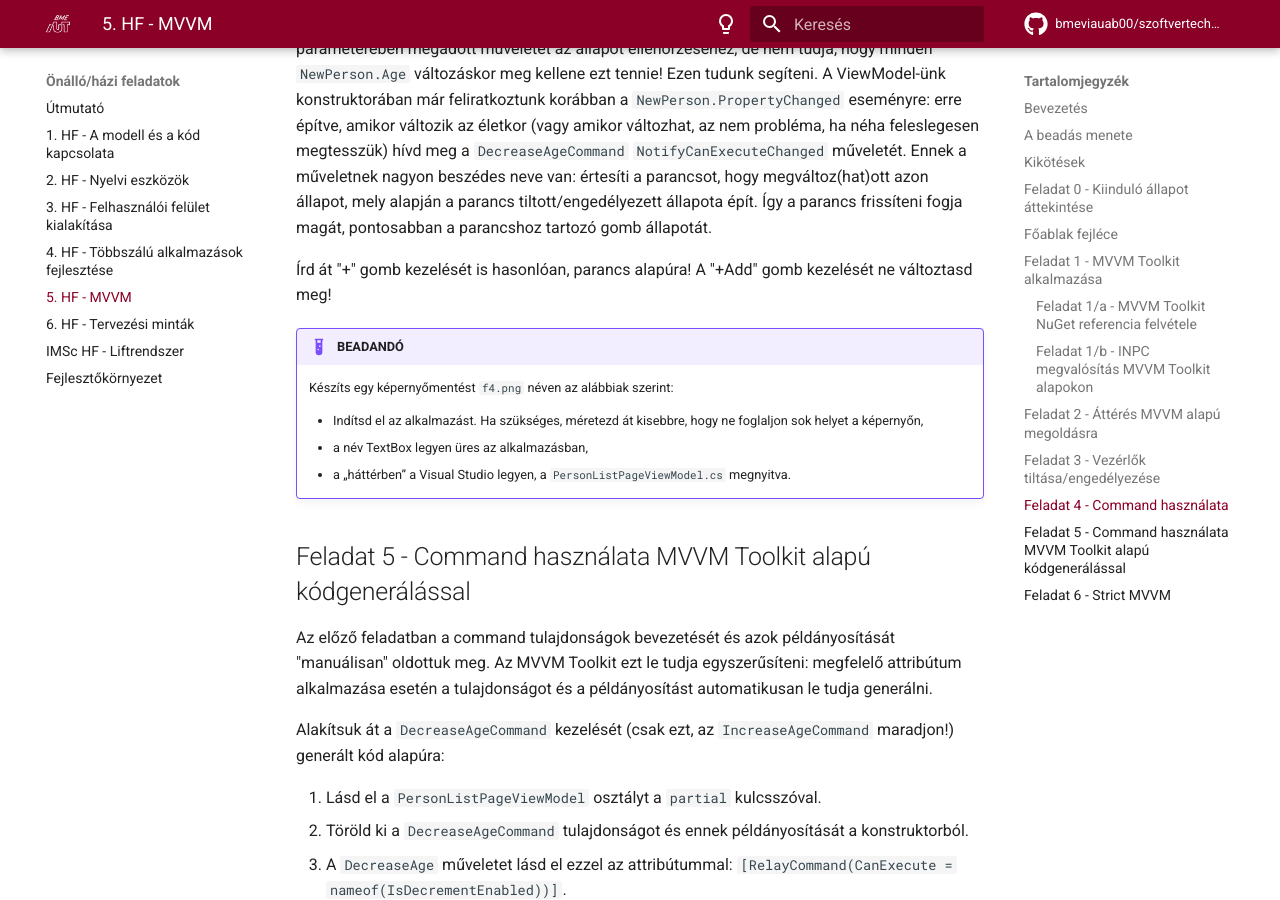
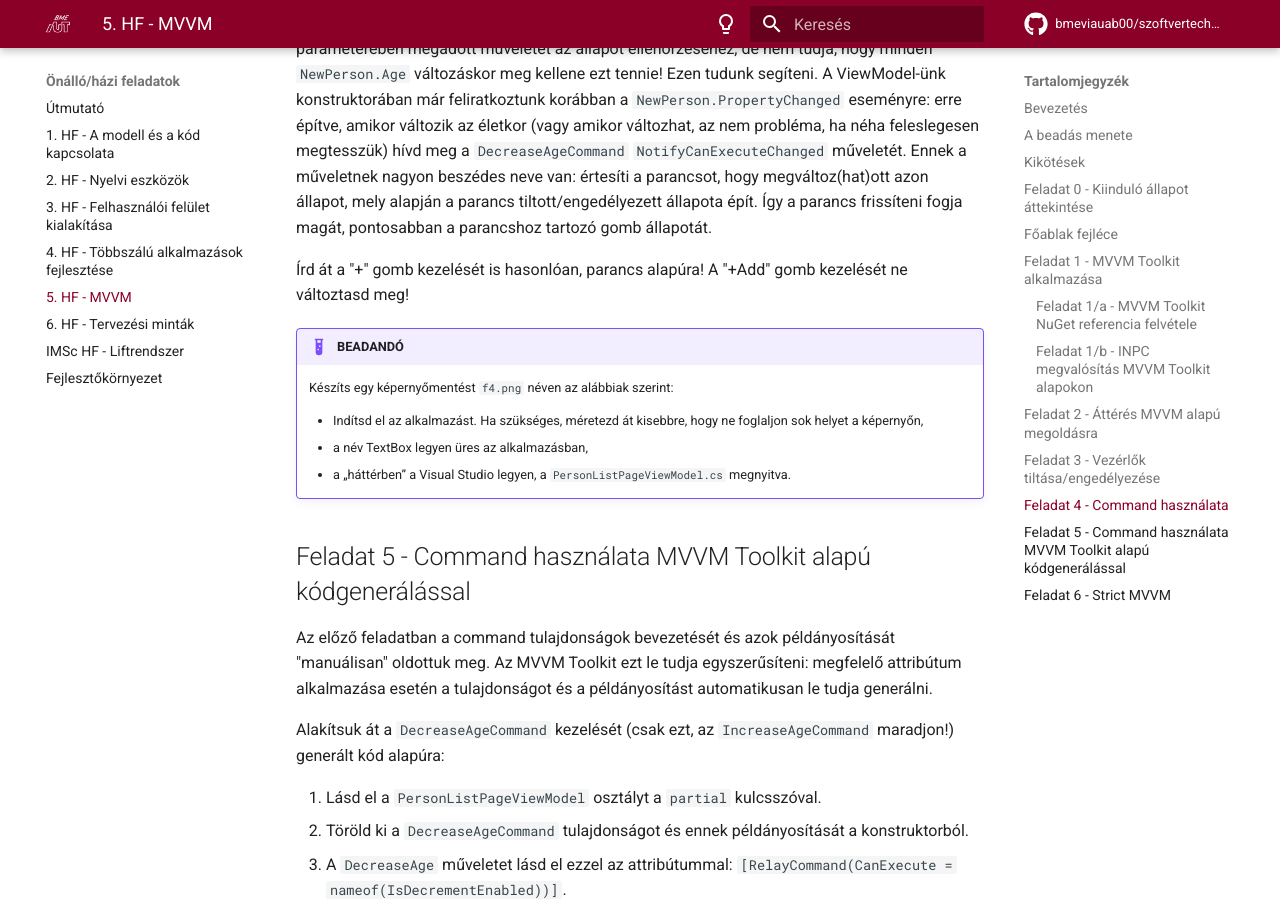
Before and after one commit to bmeviauab00/szoftvertechnikak, an MkDocs documentation site: the page built from docs/hazi/5-mvvm/index.md, in a window 1280 px wide and 900 px high, scrolled down 10592 px. Built offline with MkDocs 1.6.1 and Material for MkDocs 9.7.7, drawn with Linux system fonts in a browser that asks for light colours; emoji names are drawn with the system emoji font; comment, search, counter and statistics services are not loaded; the version menu is left out.

Commit message:
hiányzó névelő

```diff
--- a/docs/hazi/5-mvvm/index.md
+++ b/docs/hazi/5-mvvm/index.md
@@ -261,7 +261,7 @@ A következő lépésben a "-" gomb kezelését alakítjuk át command alapúra.
 
 Ha kipróbáljuk, a parancs futtatás működik, a tiltás/engedélyezés viszont még nem: ha jól megfigyeljük, a gomb mindig engedélyezett marad megjelenésében. Ennek, kicsit jobban belegondolva, logikus oka van: a `RelayCommand` meg tudja ugyan hívni a második konstruktor paraméterében megadott műveletet az állapot ellenőrzéséhez, de nem tudja, hogy minden `NewPerson.Age` változáskor meg kellene ezt tennie! Ezen tudunk segíteni. A ViewModel-ünk konstruktorában már feliratkoztunk korábban a `NewPerson.PropertyChanged` eseményre: erre építve, amikor változik az életkor (vagy amikor változhat, az nem probléma, ha néha feleslegesen megtesszük) hívd meg a `DecreaseAgeCommand` `NotifyCanExecuteChanged` műveletét. Ennek a műveletnek nagyon beszédes neve van: értesíti a parancsot, hogy megváltoz(hat)ott azon állapot, mely alapján a parancs tiltott/engedélyezett állapota épít. Így a parancs frissíteni fogja magát, pontosabban a parancshoz tartozó gomb állapotát.
 
-Írd át "+" gomb kezelését is hasonlóan, parancs alapúra! A "+Add" gomb kezelését ne változtasd meg!
+Írd át a "+" gomb kezelését is hasonlóan, parancs alapúra! A "+Add" gomb kezelését ne változtasd meg!
 
 !!! example "BEADANDÓ"
     Készíts egy képernyőmentést `f4.png` néven az alábbiak szerint:
```
